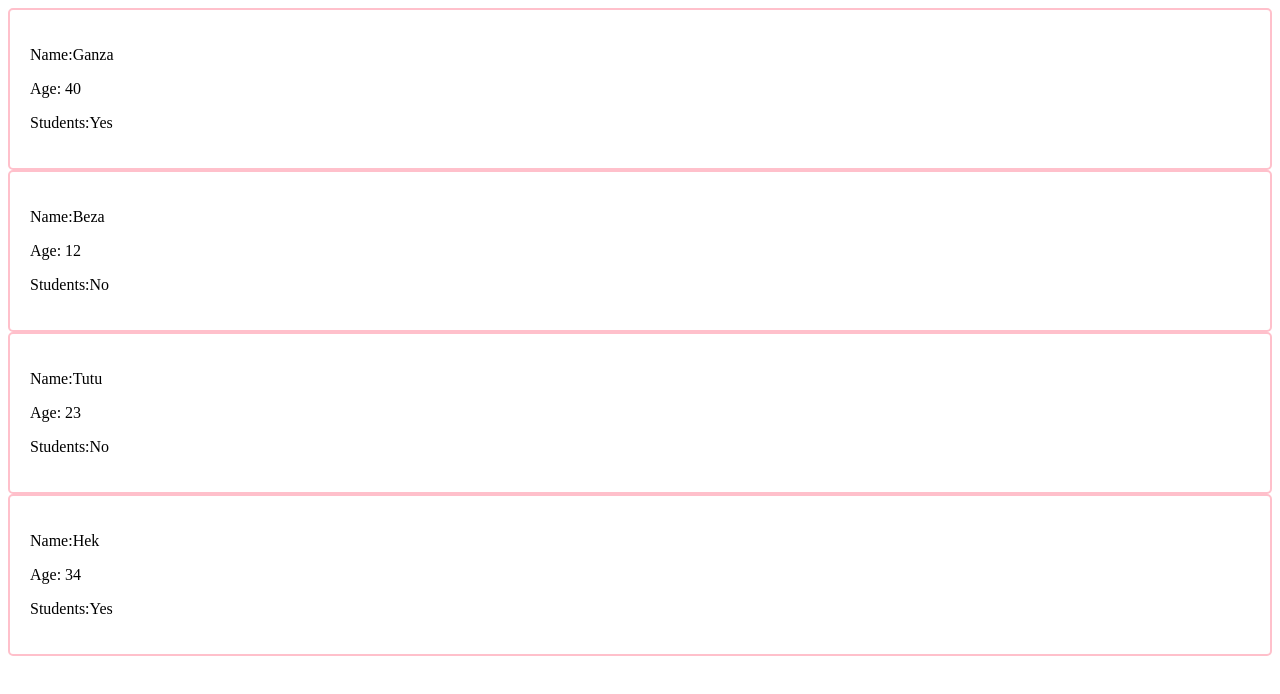
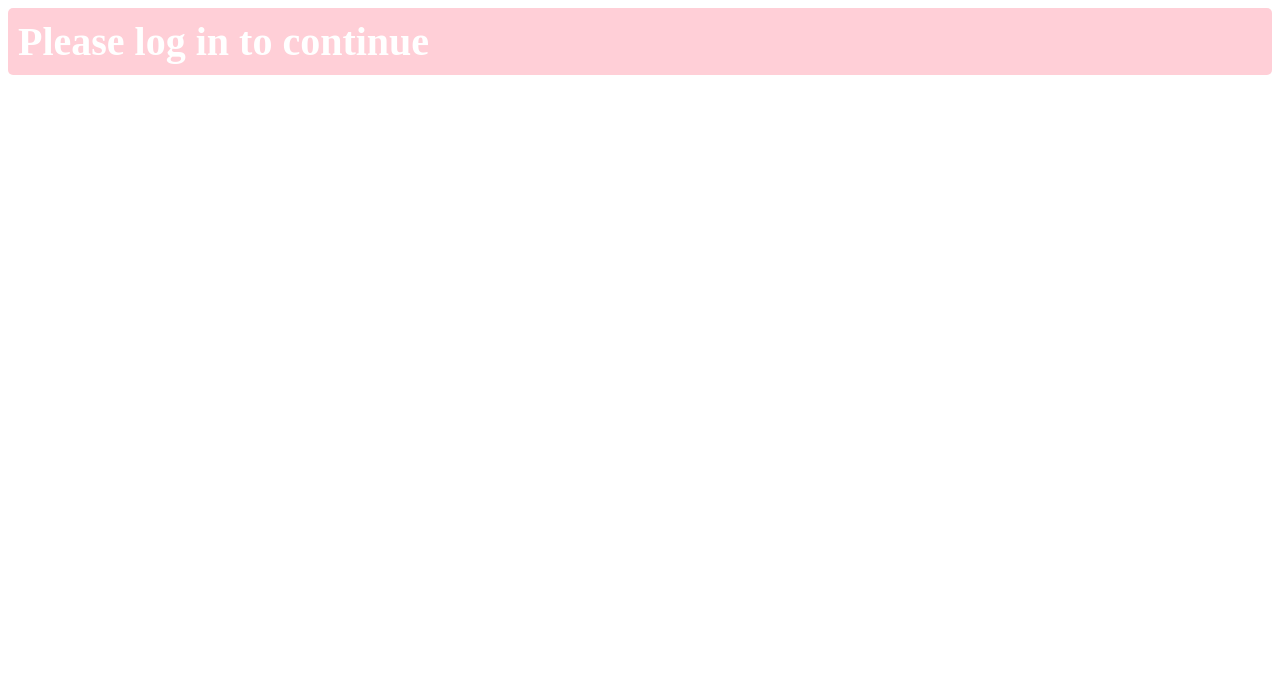
Before and after one commit to UWIMANIDUHAYEEsther/my-react-app, a React (Vite) app: page / in a window 1280 px wide. Shown: the top 694 px of the page. Built offline with nearby package versions, Linux system fonts and the light colour scheme.

Commit message:
Added Usergreeting component using ternary operator and updated styling

```diff
--- a/src/App.jsx
+++ b/src/App.jsx
@@ -1,14 +1,10 @@
 
-import Student from'./Student.jsx'
+import Usergreeting  from './Usergreeting.jsx'
 
 function App(){
     return(
         <>
-        <Student name="Ganza" age={40} isstudent={true}/>
-            <Student name="Beza" age={12} isstudent={false}/>
-                <Student name="Tutu" age={23} isstudent={false}/>
-                    <Student name="Hek" age={34} isstudent={true}/>
-                       <student/>
+        <Usergreeting isLoggedIn={false} username='Esther'/>
 
 
         </>
--- /dev/null
+++ b/src/Usergreeting.jsx
@@ -0,0 +1,18 @@
+
+
+function Usergreeting(props){
+    const welcomeMessage=<h2 className='welcome-message'>
+                              Welcome {props. username}
+                                 </h2>
+     const loginPrompt= <h2 className='login-prompt'>
+                           Please log in to continue
+                           </h2>
+   return  (props.isLoggedIn ?welcomeMessage: loginPrompt)
+
+
+
+
+
+
+}
+export default Usergreeting
--- a/src/index.css
+++ b/src/index.css
@@ -1,5 +1,18 @@
-.stud{
-    border:2px solid pink;
-    padding:20px;
-    border-radius: 5px;
+.welcome-message{
+
+    font-size:2.5em;
+    padding:10px;
+    border-radius:5px;
+    color:white;
+    background-color: rgba(172, 255, 47, 0.68);
+    margin:0;
 }
+.login-prompt{
+    font-size:2.5em;
+    padding:10px;
+    border-radius:5px;
+    color:white;
+    background-color: rgba(255, 192, 203, 0.758);
+    margin:0;
+
+}
```
